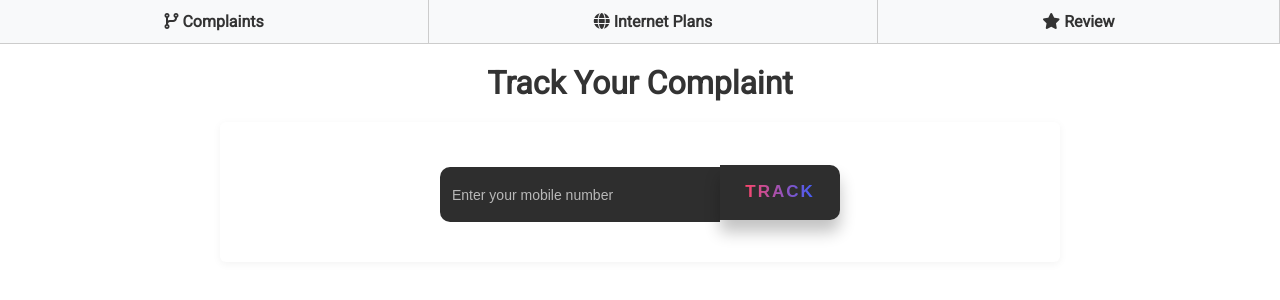
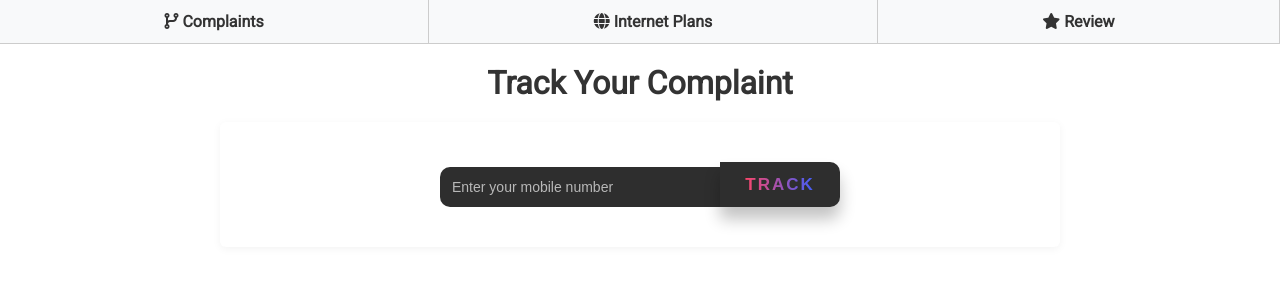
Before and after one commit to Suraj27251/complaint-management-system, a Flask app: page /track in a window 1280 px wide. Shown: the part 71-371 px from the top of the page. Run offline with Flask 3, Linux system fonts and the light colour scheme; some libraries are stand-ins or nearby versions.

Commit message:
Update styles.css********************************

```diff
--- a/static/css/styles.css
+++ b/static/css/styles.css
@@ -762,7 +762,7 @@ body.dark-mode .step::after {
 .input-group {
     display: flex;
     justify-content: center;
-    align-items: center; /* ensures vertical alignment */
+    align-items: stretch; /* ensures same height alignment */
     margin: 20px auto;
     max-width: 500px;
 }
@@ -772,18 +772,16 @@ body.dark-mode .step::after {
     border-radius: 10px 0 0 10px;
     border: none;
     width: 70%;
-    height: 55px; /* same as button */
     padding: 0 15px;
     color: white;
     font-size: 16px;
     outline: none;
-    display: inline-block;
+    display: block;
     box-sizing: border-box;
 }
 
 .submit-button {
     width: 30%;
-    height: 55px; /* match input height */
     font-size: 16px;
     font-weight: bold;
     border: none;
@@ -795,7 +793,7 @@ body.dark-mode .step::after {
     justify-content: center;
     cursor: pointer;
     transition: 0.3s ease;
-    margin: 0; /* remove extra margins */
+    margin: 0;
 }
 
 .submit-button:hover {
@@ -806,6 +804,7 @@ body.dark-mode .step::after {
     color: white;
     letter-spacing: 1.5px;
 }
+
 /* ===== BUTTON STYLE ENHANCEMENT ===== */
 .btn {
     padding: 8px 14px;
```
